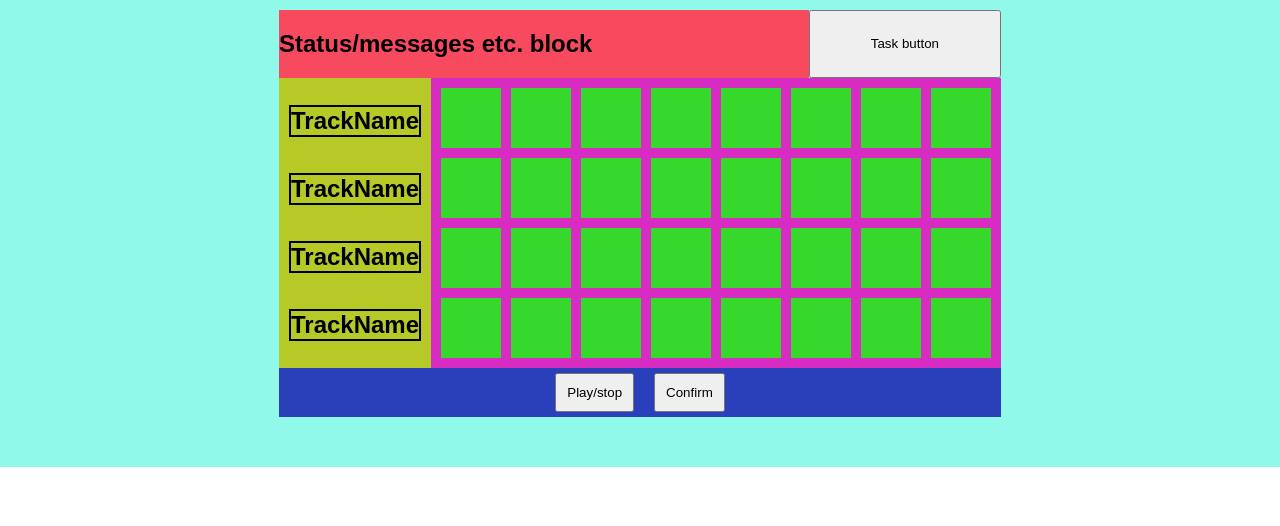
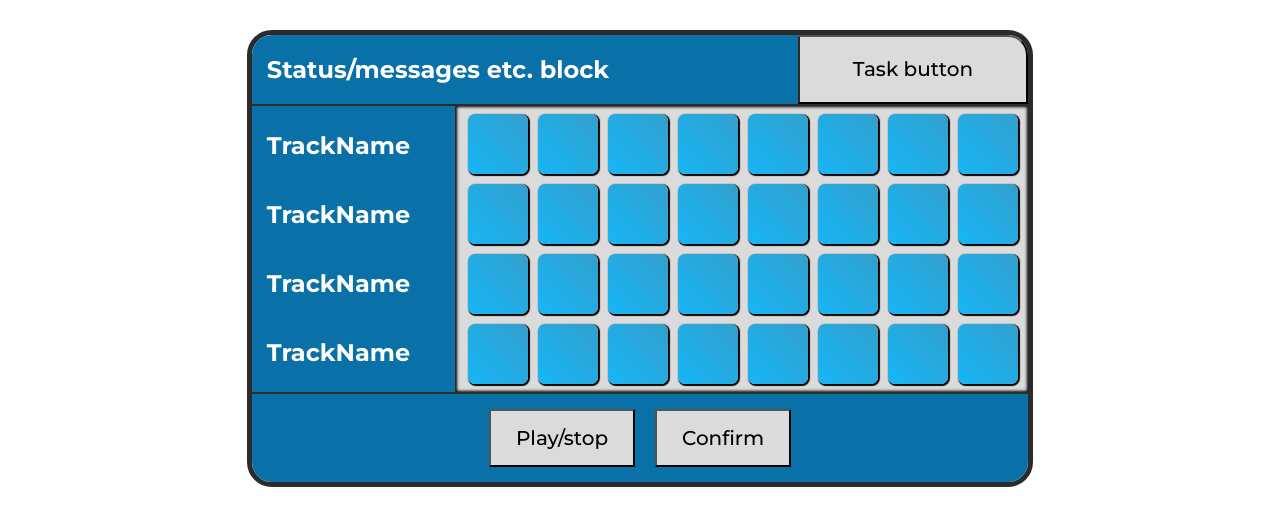
Before and after one commit to fetidbell/Beatmatch, a React (Create React App) app: page / in a window 1280 px wide. Shown: the top 526 px of the page. Built offline with nearby package versions, Linux system fonts and the light colour scheme.

Commit message:
Scratch css

```diff
--- a/public/index.css
+++ b/public/index.css
@@ -1,9 +1,19 @@
+@import url('https://fonts.googleapis.com/css?family=Montserrat:400,500,700');
+
+* {
+	font-family: "Montserrat", sans-serif;
+}
+
 #root {
-	background: #90f9ea;
 	display: flex;
 	flex-direction: column;
 	align-items: center;
-	padding: 10px 20px 50px 20px;
+	padding: 30px 20px 50px 20px;
+}
+
+.App {
+	border: 5px solid #2b2b2b;
+	border-radius: 25px;
 }
 
 .sequencer {
@@ -14,11 +24,15 @@
 .sequencer-header {
 	display: flex;
 	align-items: stretch;
+	border-bottom: 2px solid #2b2b2b;
 }
 
 .sequencer-header-status {
 	flex-grow: 2;
-	background: #f74a5e;
+	padding-left: 15px;
+	border-top-left-radius: 20px;
+	background: #0a70a8;
+	color: #fff;
 }
 
 .sequencer-task {
@@ -28,29 +42,53 @@
 .sequencer-task button {
 	height: 100%;
 	width: 100%;
+	border-left: 2px solid #2b2b2b;
+	border-top-right-radius: 20px;
+	font-size: 20px;
+	font-weight: 500;
+	background: #dbdbdb;
 }
 
 .sequencer-tracks {
 	display: flex;
+	border-bottom: 2px solid #2b2b2b;
 }
 
 .sequencer-tracknames {
 	display: flex;
 	flex-direction: column;
-	justify-content: center;
-	background: #b6c926;
+	justify-content: space-around;
+	padding: 5px 10px 5px 15px;
+	border-right: 1px solid #2b2b2b;
+	background: #0a70a8;
+	color: #fff;
 }
 
 .sequencer-tracknames h2 {
-	margin: 18px 10px;
-	border: 2px solid #000;
+	padding-right: 35px;
 }
 
 .sequencer-tracknotes {
+	position: relative;
 	display: flex;
 	flex-direction: column;
-	padding: 5px;
-	background: #d82bc1;
+	justify-content: space-around;
+	box-shadow: inset 0 0 3px 1px #000;
+	padding-right: 5px;
+	padding-left: 7px;
+	padding-bottom: 3px;
+	padding-top: 3px;
+	background: #dbdbdb;
+}
+
+.sequencer-tracknotes-playhead {
+	position: absolute;
+	left: 6px; /*ход 70 пикселей*/
+	opacity: 0.7;
+	width: 5px;
+	height: 100%;
+	background: #ff2e2b;
+	z-index: 5;
 }
 
 .track {
@@ -60,18 +98,25 @@
 .note {
 	width: 60px;
 	height: 60px;
-	margin: 5px;
-	background: #36d82b;
+	margin: 5px 5px;
+	border-radius: 7px;
+	box-shadow: 1px 1px 1px 1px #000;
+	background-image: linear-gradient(45deg, #16b6f7, #339fcc);
 }
 
 .sequencer-buttons {
 	display: flex;
 	justify-content: center;
-	padding: 5px;
-	background: #2a40ba;
+	padding: 15px;
+	border-bottom-left-radius: 20px;
+	border-bottom-right-radius: 20px;
+	background: #0a70a8;
 }
 
 .sequencer-buttons button {
-	padding: 10px;
+	padding: 15px 25px;
 	margin: 0 10px 0 10px;
+	font-size: 20px;
+	font-weight: 500;
+	background: #dbdbdb;
 }
```
